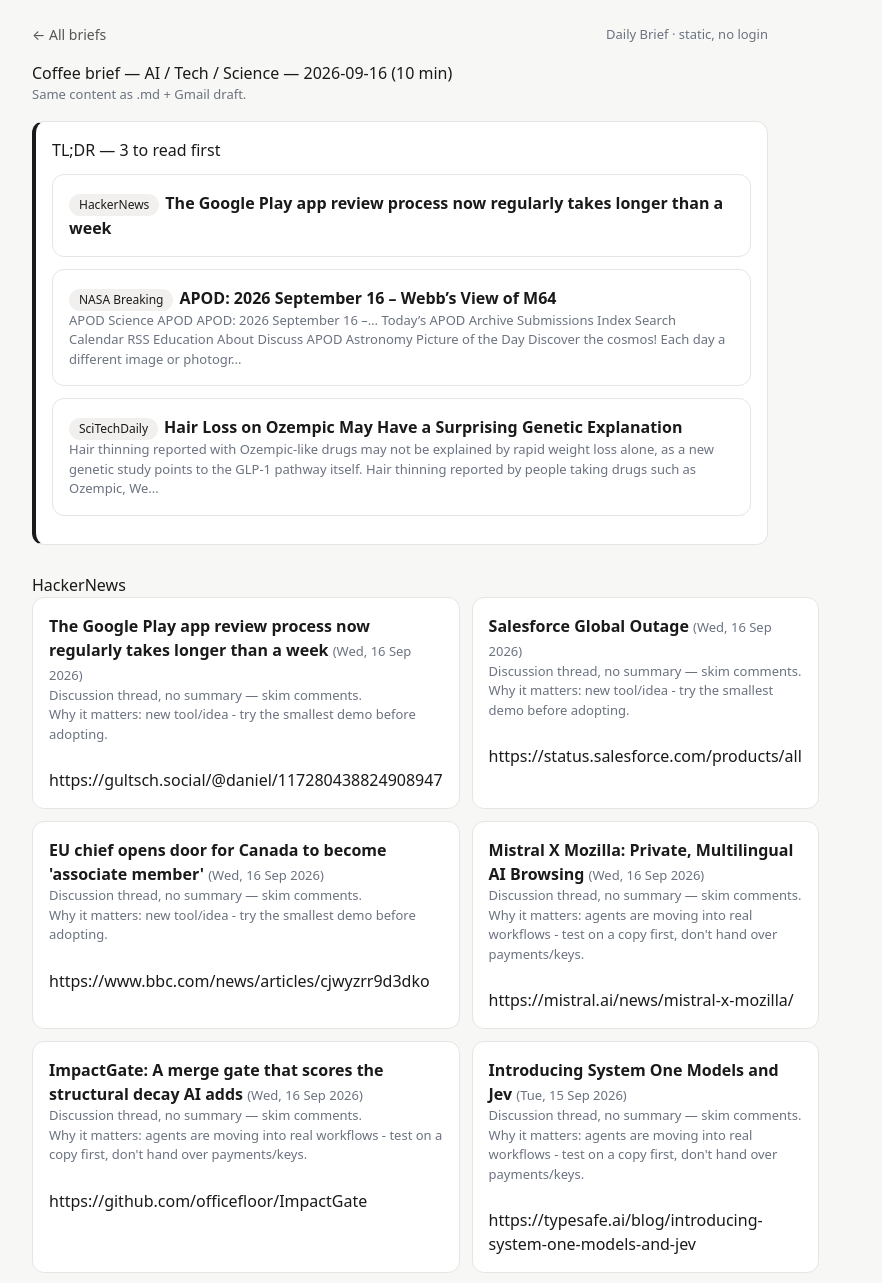
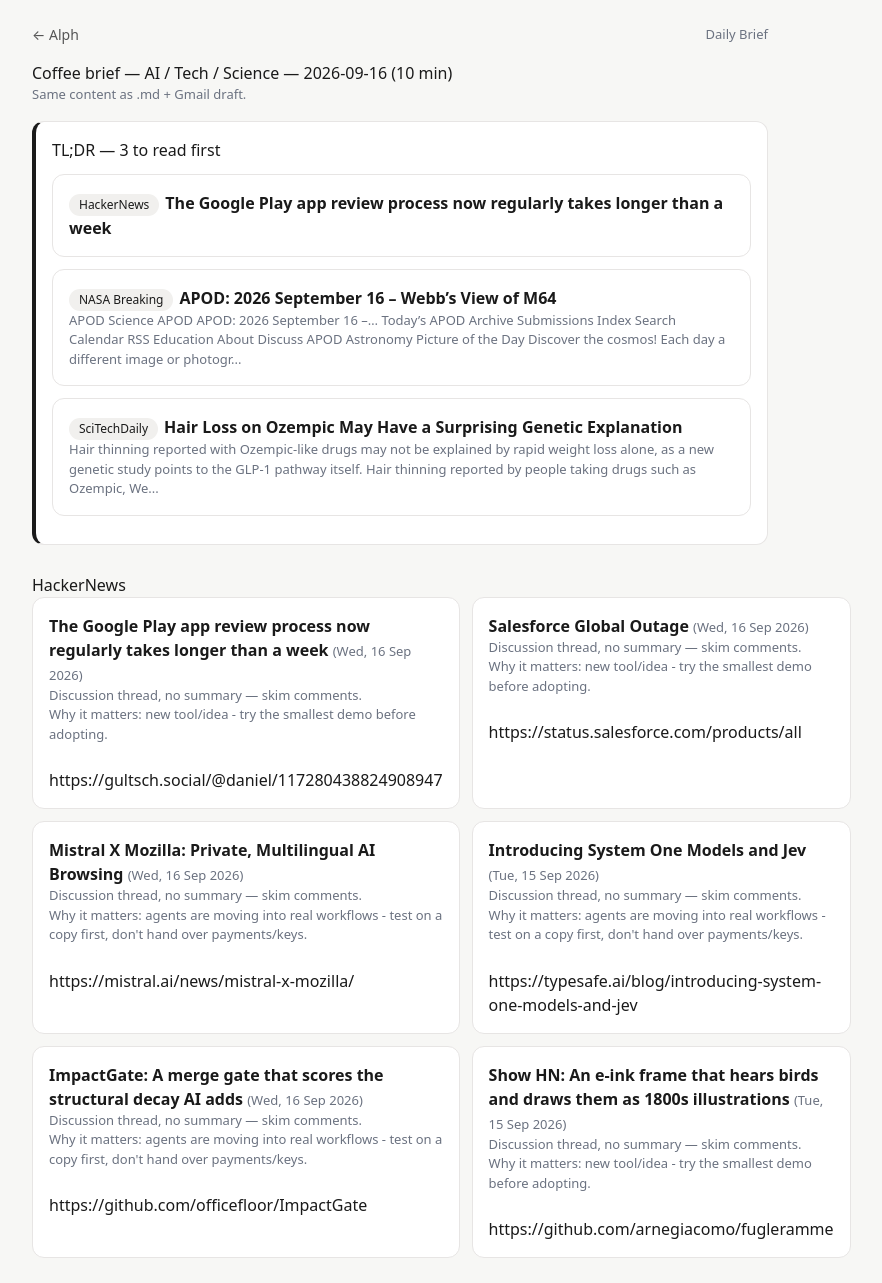
Before and after one commit to Alphreal/daily-brief, a plain HTML site: page docs/brief-2026-09-16-daily.html in a window 1280 px wide. Shown: the top 1283 px of the page, without its empty margins (240-1122 px from the left). Drawn offline with nearby package versions, Linux system fonts and the light colour scheme.

Commit message:
brief 2026-09-16 (daily) auto-publish

```diff
--- a/docs/brief-2026-09-16-daily.html
+++ b/docs/brief-2026-09-16-daily.html
@@ -23,7 +23,7 @@
 </head>
 <body>
 <div class="wrap max-w-3xl mx-auto px-4">
-<div class="topbar"><a href="index.html">&larr; All briefs</a><span class="muted">Daily Brief &middot; static, no login</span></div>
+<div class="topbar"><a href="index.html">&larr; Alph</a><span class="muted">Daily Brief</span></div>
 <h1>Coffee brief &mdash; AI / Tech / Science &mdash; 2026-09-16 (10 min)</h1>
 <div class='muted'>Same content as .md + Gmail draft.</div>
 <div class="tldr"><h2>TL;DR &mdash; 3 to read first</h2>
@@ -34,10 +34,10 @@
 <div class="sec"><h2>HackerNews</h2><div class="grid2">
 <div class="card"><a href="https://gultsch.social/@daniel/117280438824908947"><b>The Google Play app review process now regularly takes longer than a week</b></a> <span class="muted">(Wed, 16 Sep 2026)</span><br><div class="muted">Discussion thread, no summary &mdash; skim comments.</div><div class="muted">Why it matters: new tool/idea - try the smallest demo before adopting.</div><br><a href="https://gultsch.social/@daniel/117280438824908947">https://gultsch.social/@daniel/117280438824908947</a></div>
 <div class="card"><a href="https://status.salesforce.com/products/all"><b>Salesforce Global Outage</b></a> <span class="muted">(Wed, 16 Sep 2026)</span><br><div class="muted">Discussion thread, no summary &mdash; skim comments.</div><div class="muted">Why it matters: new tool/idea - try the smallest demo before adopting.</div><br><a href="https://status.salesforce.com/products/all">https://status.salesforce.com/products/all</a></div>
-<div class="card"><a href="https://www.bbc.com/news/articles/cjwyzrr9d3dko"><b>EU chief opens door for Canada to become &#x27;associate member&#x27;</b></a> <span class="muted">(Wed, 16 Sep 2026)</span><br><div class="muted">Discussion thread, no summary &mdash; skim comments.</div><div class="muted">Why it matters: new tool/idea - try the smallest demo before adopting.</div><br><a href="https://www.bbc.com/news/articles/cjwyzrr9d3dko">https://www.bbc.com/news/articles/cjwyzrr9d3dko</a></div>
 <div class="card"><a href="https://mistral.ai/news/mistral-x-mozilla/"><b>Mistral X Mozilla: Private, Multilingual AI Browsing</b></a> <span class="muted">(Wed, 16 Sep 2026)</span><br><div class="muted">Discussion thread, no summary &mdash; skim comments.</div><div class="muted">Why it matters: agents are moving into real workflows - test on a copy first, don&#x27;t hand over payments/keys.</div><br><a href="https://mistral.ai/news/mistral-x-mozilla/">https://mistral.ai/news/mistral-x-mozilla/</a></div>
+<div class="card"><a href="https://typesafe.ai/blog/introducing-system-one-models-and-jev"><b>Introducing System One Models and Jev</b></a> <span class="muted">(Tue, 15 Sep 2026)</span><br><div class="muted">Discussion thread, no summary &mdash; skim comments.</div><div class="muted">Why it matters: agents are moving into real workflows - test on a copy first, don&#x27;t hand over payments/keys.</div><br><a href="https://typesafe.ai/blog/introducing-system-one-models-and-jev">https://typesafe.ai/blog/introducing-system-one-models-and-jev</a></div>
 <div class="card"><a href="https://github.com/officefloor/ImpactGate"><b>ImpactGate: A merge gate that scores the structural decay AI adds</b></a> <span class="muted">(Wed, 16 Sep 2026)</span><br><div class="muted">Discussion thread, no summary &mdash; skim comments.</div><div class="muted">Why it matters: agents are moving into real workflows - test on a copy first, don&#x27;t hand over payments/keys.</div><br><a href="https://github.com/officefloor/ImpactGate">https://github.com/officefloor/ImpactGate</a></div>
-<div class="card"><a href="https://typesafe.ai/blog/introducing-system-one-models-and-jev"><b>Introducing System One Models and Jev</b></a> <span class="muted">(Tue, 15 Sep 2026)</span><br><div class="muted">Discussion thread, no summary &mdash; skim comments.</div><div class="muted">Why it matters: agents are moving into real workflows - test on a copy first, don&#x27;t hand over payments/keys.</div><br><a href="https://typesafe.ai/blog/introducing-system-one-models-and-jev">https://typesafe.ai/blog/introducing-system-one-models-and-jev</a></div>
+<div class="card"><a href="https://github.com/arnegiacomo/fugleramme"><b>Show HN: An e-ink frame that hears birds and draws them as 1800s illustrations</b></a> <span class="muted">(Tue, 15 Sep 2026)</span><br><div class="muted">Discussion thread, no summary &mdash; skim comments.</div><div class="muted">Why it matters: new tool/idea - try the smallest demo before adopting.</div><br><a href="https://github.com/arnegiacomo/fugleramme">https://github.com/arnegiacomo/fugleramme</a></div>
 </div></div>
 <div class="sec"><h2>NASA Breaking</h2><div class="grid2">
 <div class="card"><a href="https://science.nasa.gov/image-article/apod-2026-september-16-webbs-view-of-m64/"><b>APOD: 2026 September 16 – Webb’s View of M64</b></a> <span class="muted">(Wed, 16 Sep 2026)</span><br><div class="muted">APOD Science APOD APOD: 2026 September 16 –… Today’s APOD Archive Submissions Index Search Calendar RSS Education About Discuss APOD Astronomy Picture of the Day Discover the cosmos! Each day a different image or photogr...</div><div class="muted">Why it matters: new tool/idea - try the smallest demo before adopting.</div><br><a href="https://science.nasa.gov/image-article/apod-2026-september-16-webbs-view-of-m64/">https://science.nasa.gov/image-article/apod-2026-september-16-webbs-view-of-m64/</a></div>
```
